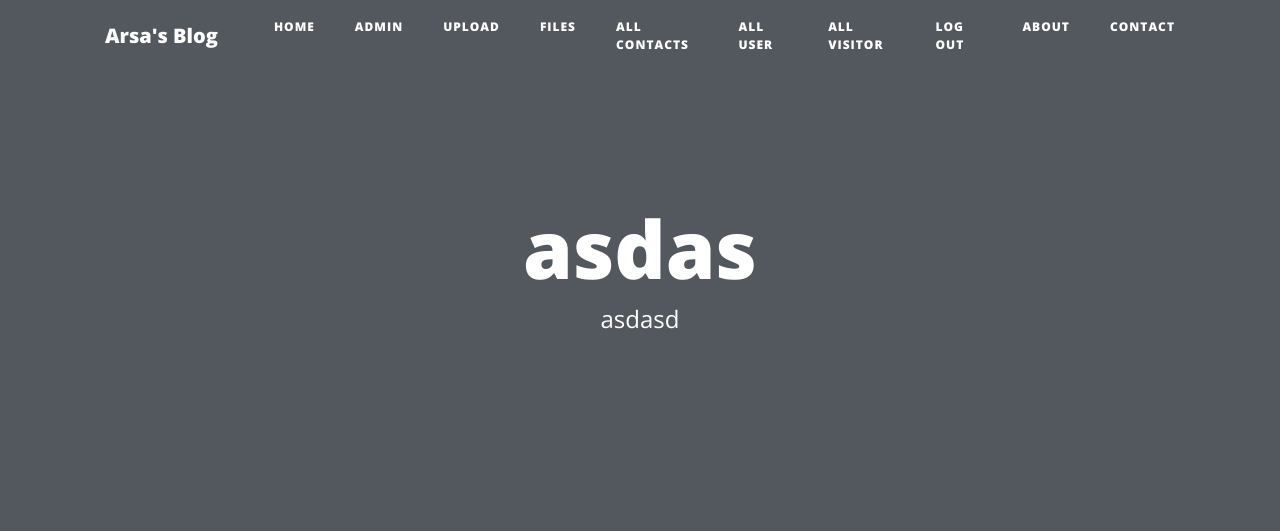
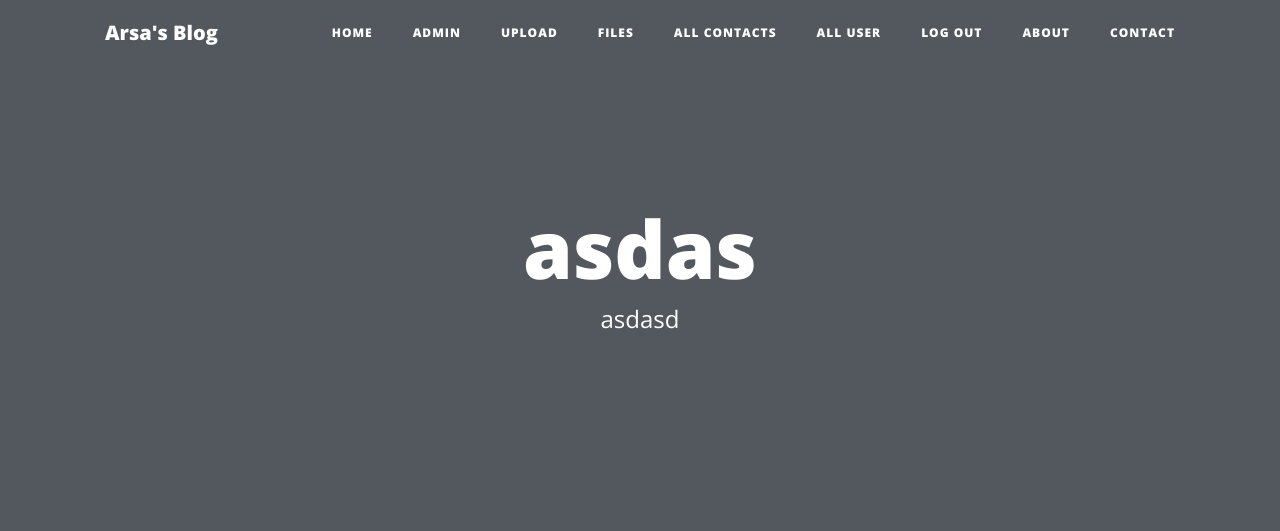
Before and after one commit to arsaizdihar/arsa-blog, a Flask app: page /about in a window 1280 px wide. Shown: the top 531 px of the page. Run offline with Flask 2, Linux system fonts and the light colour scheme; a user stored in the database is signed in; data comes from the database, SQL or seed files in the repository; both versions use the stored data as it was before the commit; some libraries are stand-ins or nearby versions.

Commit message:
delete visitor table, styling scollbar

```diff
--- a/admin.py
+++ b/admin.py
@@ -5,8 +5,7 @@ from flask_login import current_user
 from werkzeug.security import generate_password_hash
 from forms import CreatePostForm, LoginForm, UploadImageForm
 from werkzeug.utils import secure_filename
-import uuid
-from tables import db, User, BlogPost, Contact, Comment, Visitor, Image
+from tables import db, User, BlogPost, Contact, Comment, Image
 
 
 admin_app = Blueprint("admin_app", __name__, "static", "templates")
@@ -143,25 +142,6 @@ def show_users():
     return render_template("show-users.html", users=all_users, logged_in=True)
 
 
-@admin_app.route("/visitors")
-@admin_only
-def show_visitors():
-    visitor_id = request.args.get("id")
-    is_delete_all = request.args.get("delete_all")
-    if is_delete_all:
-        Visitor.query.delete()
-        db.session.commit()
-    elif visitor_id:
-        visitor_id = int(visitor_id)
-        visitor_to_delete = Visitor.query.get(visitor_id)
-        db.session.delete(visitor_to_delete)
-        db.session.commit()
-        return redirect(url_for("admin_app.show_visitors"))
-    all_visitors = Visitor.query.all()
-    all_visitors.reverse()
-    return render_template("show-visitors.html", visitors=all_visitors, logged_in=True)
-
-
 @admin_app.route("/delete-comment/<int:post_id>")
 @admin_only
 def delete_comment(post_id):
--- a/main.py
+++ b/main.py
@@ -22,7 +22,7 @@ from flask_script import Manager
 
 # locals
 from forms import RegisterForm, LoginForm, CommentForm, ContactForm, UploadFileForm
-from tables import db, User, BlogPost, Comment, Contact, Visitor, Image, File
+from tables import db, User, BlogPost, Comment, Contact, Image, File
 from admin import admin_app, check_admin, get_jkt_timezone, upload_img, generate_filename
 from chat import chat_app, socketio
 
@@ -144,7 +144,6 @@ admin.add_views(
     UserModelView(BlogPost, db.session),
     UserModelView(Comment, db.session),
     UserModelView(Contact, db.session),
-    UserModelView(Visitor, db.session),
     ImageView(Image, db.session),
     FileView(File, db.session),
 )
@@ -174,17 +173,6 @@ def get_all_posts():
     # check for page_number request if there is any
     page_number = request.args.get("page_number")
 
-    # track visitor data
-    if current_user.is_authenticated:
-        if current_user.id != 1:
-            visitor = Visitor(date_time=get_jkt_timezone(datetime.now()), ip=request.remote_addr, user_agent=current_user.name)
-            db.session.add(visitor)
-            db.session.commit()
-    else:
-        visitor = Visitor(date_time=get_jkt_timezone(datetime.now()), ip=request.remote_addr, user_agent=request.user_agent.string)
-        db.session.add(visitor)
-        db.session.commit()
-
     # count total page_number and cut the posts
     if not page_number:
         page_number = 1
@@ -193,7 +181,6 @@ def get_all_posts():
     posts = BlogPost.query.order_by(BlogPost.id.desc()).all()
     if posts:
         del posts[-1]
-        posts.reverse()
 
     # just show post that isn't hidden
     if not check_admin():
--- a/templates/header.html
+++ b/templates/header.html
@@ -59,9 +59,6 @@
           <li class="nav-item">
             <a class="nav-link" href="{{ url_for('admin_app.show_users') }}">All User</a>
           </li>
-          <li class="nav-item">
-            <a class="nav-link" href="{{ url_for('admin_app.show_visitors') }}">All Visitor</a>
-          </li>
           {% endif %}
           {% endif %}
           {% if not logged_in %}
```
Also changed, not shown: static/css/chat_style.css (+19 -0 lines), tables.py (+0 -11 lines), blog.db.
